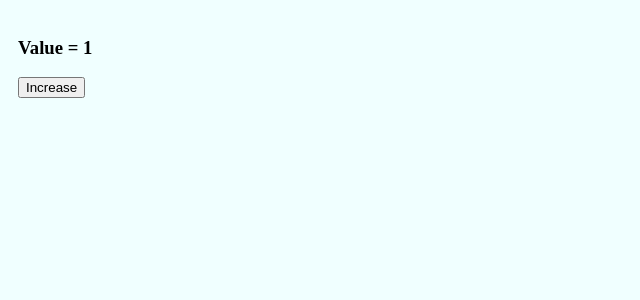
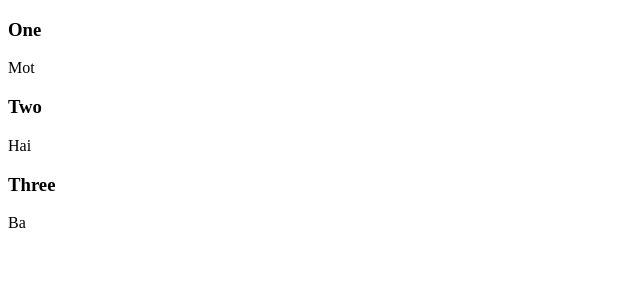
Before and after one commit to skymountainvn/react, a React (Create React App) app: page / in a window 1280 px wide. Shown: the top 300 px of the page, without its empty margins (0-640 px from the left). Built offline with nearby package versions, Linux system fonts and the light colour scheme.

Commit message:
listWord

```diff
--- a/src/App.js
+++ b/src/App.js
@@ -1,8 +1,8 @@
 import React, { Component } from 'react';
 // import { Sample } from './Components/Screen/Sample';
 // import { Word } from './Components/Shared/Word';
-// import { ListWord } from './Components/Screen/ListWord';
-import {StateExam}  from './Components/Screen/StateExample'
+import { ListWord } from './Components/Screen/ListWord';
+// import {StateExam}  from './Components/Screen/StateExample'
 
 
 class App extends Component {
@@ -19,7 +19,7 @@ class App extends Component {
   //   );
   // }
   render() {
-    return <StateExam />
+    return <ListWord />
   }
 }
 
--- a/src/Components/Screen/ListWord.js
+++ b/src/Components/Screen/ListWord.js
@@ -1,6 +1,17 @@
 import React, { Component} from 'react';
-import { Word } from '../Shared/Word'
+// import { Word } from '../Shared/Word'
 export class ListWord extends Component {
+
+    constructor(pros) {
+        super(pros)
+        this.state = {
+            words : [
+                {_id: 'a', en: 'One' , vn: 'Mot', isMemorized: true},
+                {_id: 'b', en: 'Two' , vn: 'Hai', isMemorized: false},
+                {_id: 'c', en: 'Three' , vn: 'Ba', isMemorized: true}
+            ]
+        }
+    }
     genWord(word) {
         return (
             <div key = {word._id}>
@@ -10,14 +21,10 @@ export class ListWord extends Component {
         );
     }
     render() {
-        const arr = [
-            {_id: 'a', en: 'One' , vn: 'Mot', isMemorized: true},
-            {_id: 'b', en: 'Two' , vn: 'Hai', isMemorized: false},
-            {_id: 'c', en: 'Three' , vn: 'Ba', isMemorized: true}
-        ]
+
         return (
             <div>
-                {arr.map(word => <Word wordInfo={word} key={word._id} />)}
+                {this.state.words.map(this.genWord)}
             </div>
         );
     }
--- a/src/Components/Screen/StateExample.js
+++ b/src/Components/Screen/StateExample.js
@@ -16,7 +16,8 @@ export class StateExam extends Component {
                 <h3> Value = {this.state.count}</h3>
                 <button
                     className='btn btn-success'
-                    onClick={() => this.setState({ count : this.state.count +1})}>
+                    // onClick={() => this.setState({ count : this.state.count +1})}>
+                    onClick={()=> this.setState(preState =>({ count : preState.count +1}))}>
                     Increase
                 </button>
             </div>
--- a/src/index.js
+++ b/src/index.js
@@ -1,8 +1,9 @@
 import React from 'react';
 import ReactDOM from 'react-dom';
-import './index.css';
+
 import App from './App';
 import * as serviceWorker from './serviceWorker';
+
 
 ReactDOM.render(<App />, document.getElementById('root'));  //react.createElement(App);
 
```
